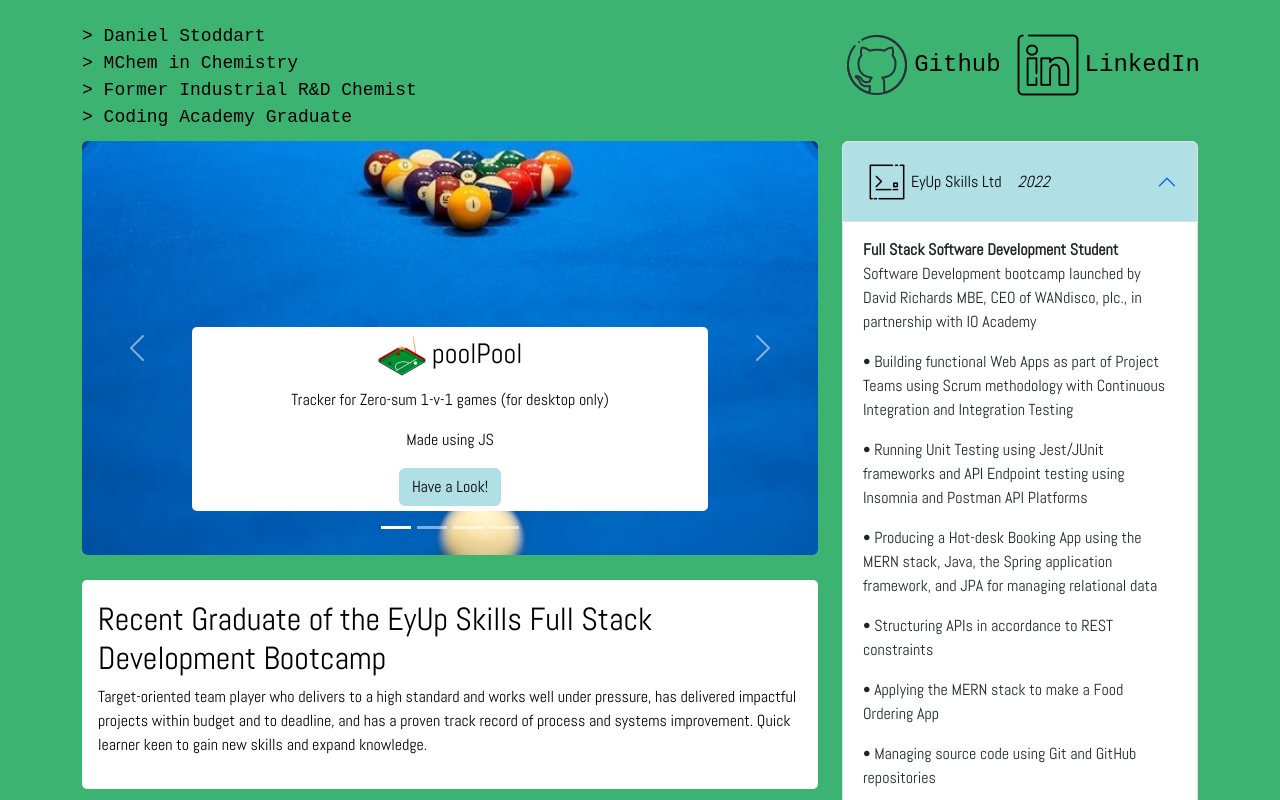
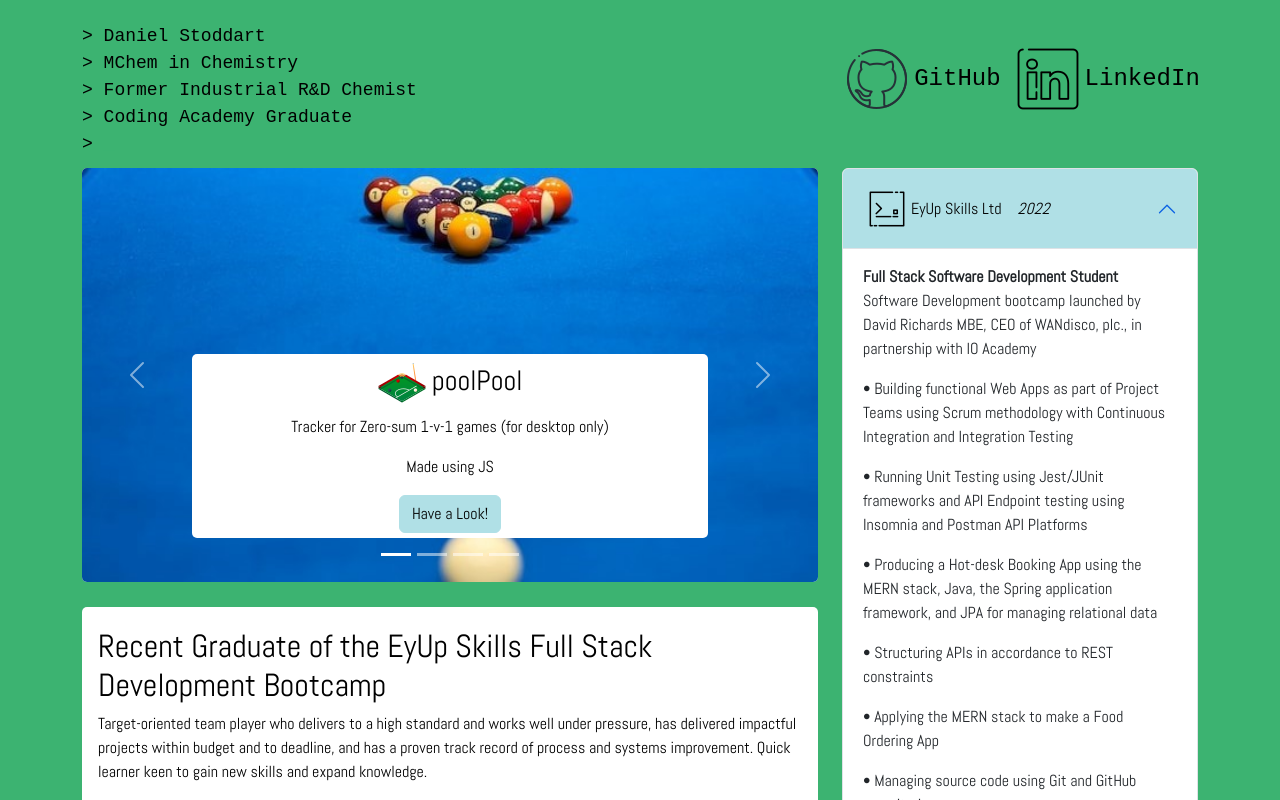
Before and after one commit to danmsto/portfolio, a React (Create React App) app: page / in a window 1280 px wide. Shown: the top 800 px of the page. Built offline with nearby package versions, Linux system fonts and the light colour scheme; a web font is replaced by a local one.

Commit message:
text amendments

```diff
--- a/src/components/Heading.jsx
+++ b/src/components/Heading.jsx
@@ -18,7 +18,8 @@ function Heading() {
       {"> "}{content.siteHeaders.name}{<br></br>}
       {"> "}{content.siteHeaders.uni}{<br></br>}
       {"> "}{content.siteHeaders.rnd}{<br></br>}
-      {"> "}{content.siteHeaders.cod}<span id="consoleEffect" onLoad={fadeEffect()}>_</span>
+      {"> "}{content.siteHeaders.cod}{<br></br>}
+      {"> "}<span id="consoleEffect" onLoad={fadeEffect()}>_</span>
     </div>
   )
 }
--- a/src/components/Links.jsx
+++ b/src/components/Links.jsx
@@ -5,7 +5,7 @@ function Links() {
 
   return (
     <>
-      <a href="https://github.com/danmsto" className="linkText" target="_blank" rel="noreferrer"><img src={githubIcon} className="linkImg" alt="GitHub Logo"/>Github</a>
+      <a href="https://github.com/danmsto" className="linkText" target="_blank" rel="noreferrer"><img src={githubIcon} className="linkImg" alt="GitHub Logo"/>GitHub</a>
       <a href="https://linkedin.com/in/danmsto" className="linkText" target="_blank" rel="noreferrer"><img src={linkedinIcon} className="linkImg" alt="LinkedIn Logo"/>LinkedIn</a>
     </>
     )
```
